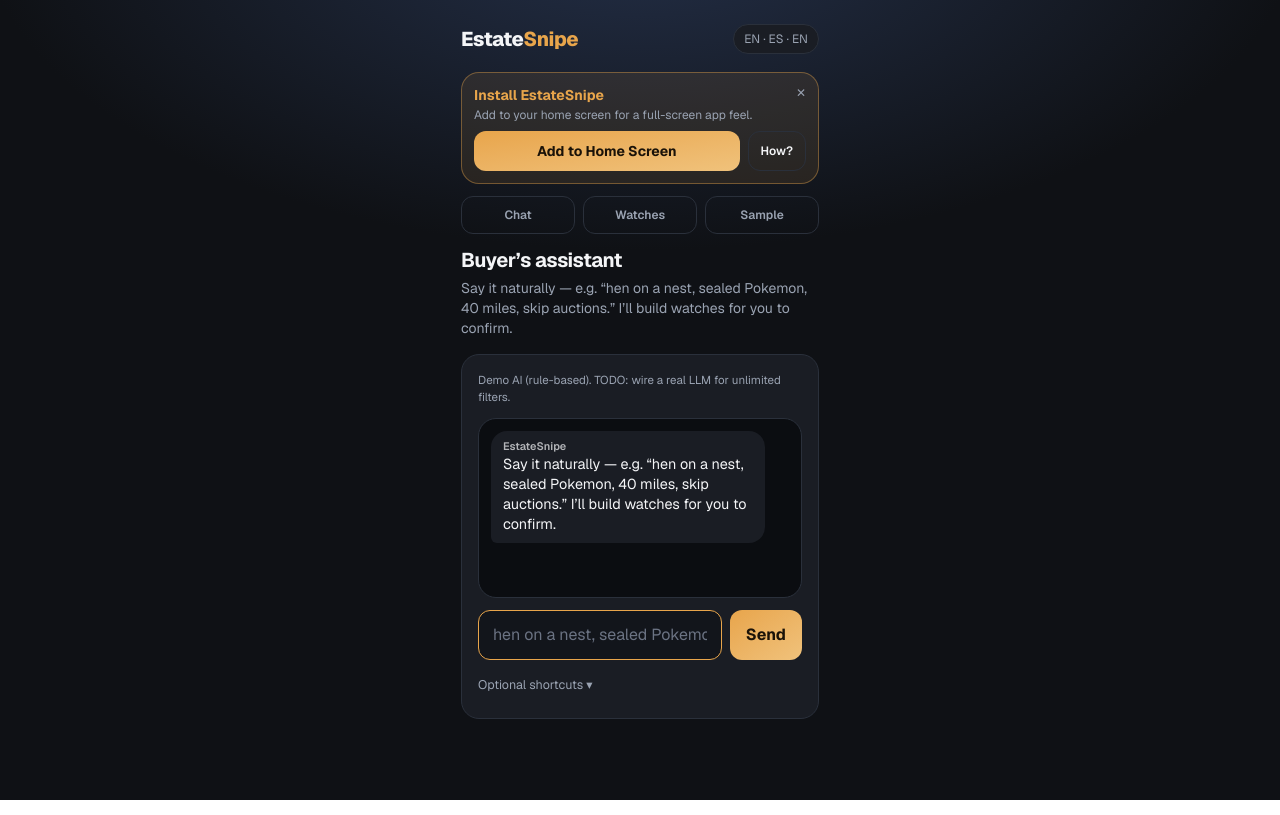
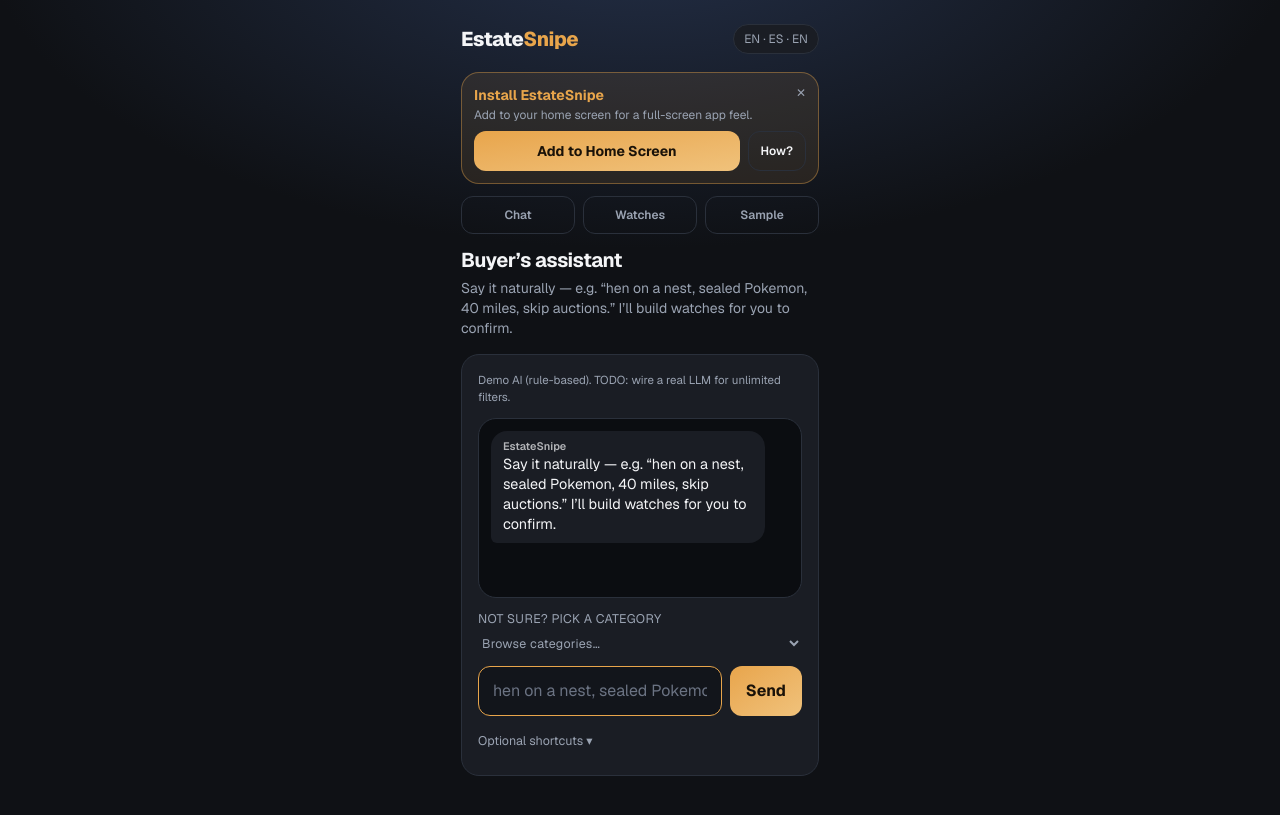
Before and after one commit to mikescream12/estatesnipe, a Next.js app: page /app/chat in a window 1280 px wide. Built offline with nearby package versions, Linux system fonts and the light colour scheme.

Commit message:
Add a short category dropdown as a hunt starter
Twelve estate-sale categories for people who freeze at a blank chat box.

```diff
--- a/components/HuntChat.tsx
+++ b/components/HuntChat.tsx
@@ -2,7 +2,7 @@
 
 import { useMemo, useState } from "react";
 import { useRouter } from "next/navigation";
-import { CHIP_KEYS, type ChipKey } from "@/lib/i18n";
+import { CATEGORY_KEYS, CHIP_KEYS, type CategoryKey, type ChipKey } from "@/lib/i18n";
 import { useLocale } from "@/lib/LocaleContext";
 import { parseWatchIntent } from "@/lib/parseWatchIntent";
 import { addWatches, loadProfile } from "@/lib/watches";
@@ -149,6 +149,28 @@
         </div>
       ) : null}
 
+      <label className="block text-[0.78rem] uppercase tracking-wide text-ss-muted">
+        {messages.catLabel}
+        <select
+          className="mt-1.5 w-full"
+          defaultValue=""
+          aria-label={messages.catLabel}
+          onChange={(e) => {
+            const key = e.target.value as CategoryKey | "";
+            if (!key) return;
+            applyParsed(messages[key]);
+            e.target.value = "";
+          }}
+        >
+          <option value="">{messages.catPlaceholder}</option>
+          {CATEGORY_KEYS.map((key) => (
+            <option key={key} value={key}>
+              {messages[key]}
+            </option>
+          ))}
+        </select>
+      </label>
+
       <form onSubmit={onSend} className="flex gap-2">
         <input
           type="text"
--- a/lib/i18n.ts
+++ b/lib/i18n.ts
@@ -20,3 +20,20 @@
 ] as const;
 
 export type ChipKey = (typeof CHIP_KEYS)[number];
+
+export const CATEGORY_KEYS = [
+  "catPokemon",
+  "catSports",
+  "catJewelry",
+  "catMcm",
+  "catClothes",
+  "catChina",
+  "catChristmas",
+  "catTools",
+  "catVinyl",
+  "catToys",
+  "catArt",
+  "catCoins",
+] as const;
+
+export type CategoryKey = (typeof CATEGORY_KEYS)[number];
--- a/messages/en.json
+++ b/messages/en.json
@@ -6,7 +6,7 @@
   "tabAlert": "Sample alert",
   "tabChat": "Chat",
   "heroTitle": "Stop scrolling every sale.",
-  "heroSub": "Tell the assistant what you want — unlimited filters, no dropdowns. Photo + link when it hits.",
+  "heroSub": "Tell the assistant what you want, or pick a category. Photo + link when it hits.",
   "huntingLabel": "What are you hunting?",
   "customPlaceholder": "Or type anything… e.g. Rolex box",
   "zipLabel": "Zip",
@@ -87,5 +87,19 @@
   "scanNeedWatches": "Add a watch first (or type a keyword above).",
   "scanNoMatches": "No keyword matches in this scan. Sources may still have listings.",
   "scanSources": "Sources",
-  "scanNew": "new"
+  "scanNew": "new",
+  "catLabel": "Not sure? Pick a category",
+  "catPlaceholder": "Browse categories…",
+  "catPokemon": "Pokemon",
+  "catSports": "Sports cards",
+  "catJewelry": "Jewelry & sterling",
+  "catMcm": "Mid-century furniture",
+  "catClothes": "Vintage clothes",
+  "catChina": "China, glass & hen-on-a-nest",
+  "catChristmas": "Vintage Christmas",
+  "catTools": "Tools",
+  "catVinyl": "Vinyl & records",
+  "catToys": "Toys",
+  "catArt": "Art",
+  "catCoins": "Coins"
 }
--- a/messages/es.json
+++ b/messages/es.json
@@ -6,7 +6,7 @@
   "tabAlert": "Alerta ejemplo",
   "tabChat": "Chat",
   "heroTitle": "Deja de revisar cada venta.",
-  "heroSub": "Dile al asistente qué quieres — filtros ilimitados, sin menús. Foto + enlace cuando aparezca.",
+  "heroSub": "Dile al asistente qué quieres, o elige una categoría. Foto + enlace cuando aparezca.",
   "huntingLabel": "¿Qué estás buscando?",
   "customPlaceholder": "O escribe lo que sea… p. ej. caja Rolex",
   "zipLabel": "Código postal",
@@ -87,5 +87,19 @@
   "scanNeedWatches": "Añade una alerta primero (o escribe una palabra clave).",
   "scanNoMatches": "Sin coincidencias en este escaneo. Las fuentes pueden tener ventas.",
   "scanSources": "Fuentes",
-  "scanNew": "nuevo"
+  "scanNew": "nuevo",
+  "catLabel": "¿No sabes? Elige una categoría",
+  "catPlaceholder": "Ver categorías…",
+  "catPokemon": "Pokémon",
+  "catSports": "Cartas deportivas",
+  "catJewelry": "Joyería y plata",
+  "catMcm": "Muebles mid-century",
+  "catClothes": "Ropa vintage",
+  "catChina": "Porcelana, vidrio y hen-on-a-nest",
+  "catChristmas": "Navidad vintage",
+  "catTools": "Herramientas",
+  "catVinyl": "Vinilos",
+  "catToys": "Juguetes",
+  "catArt": "Arte",
+  "catCoins": "Monedas"
 }
```
